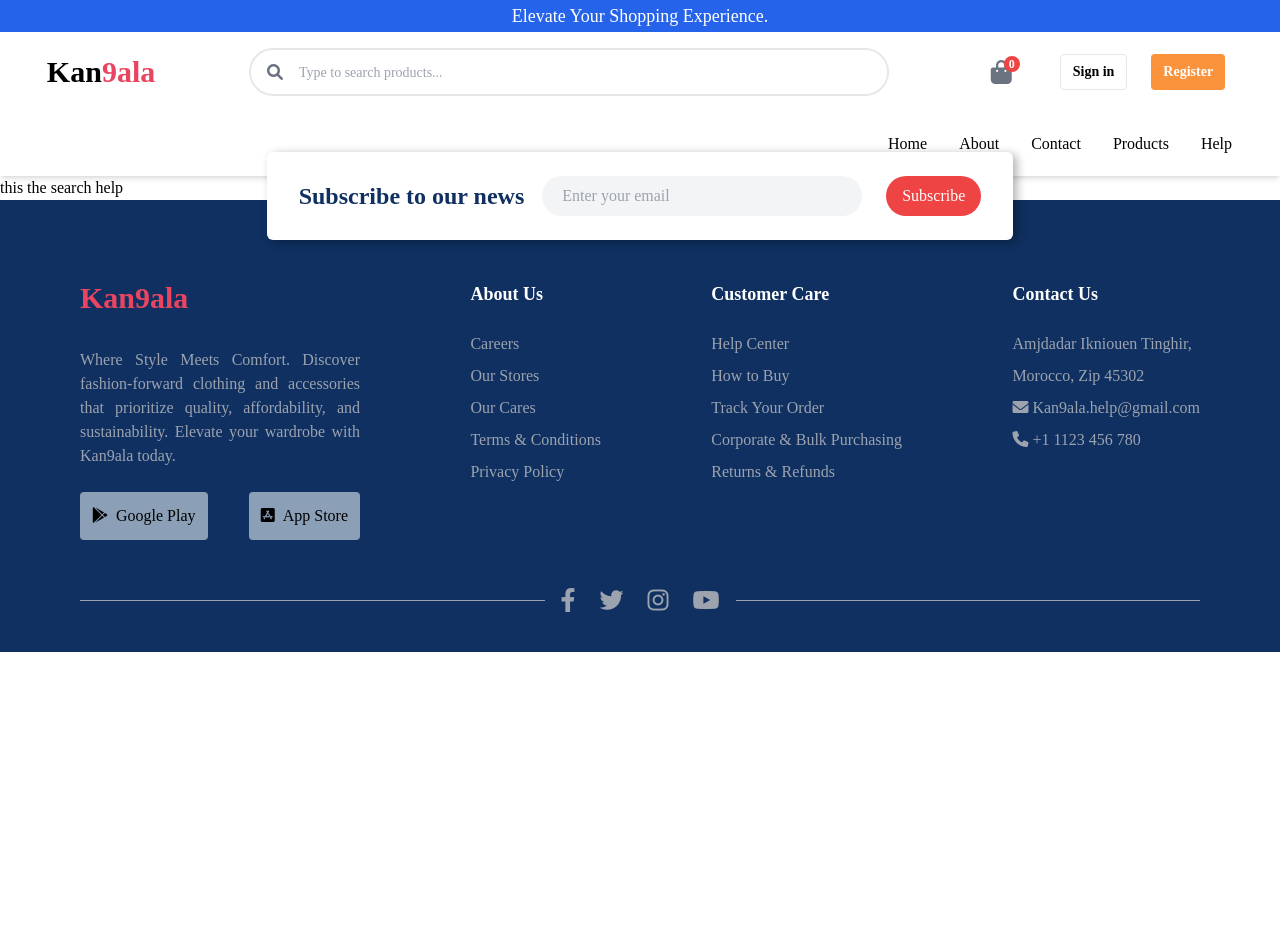
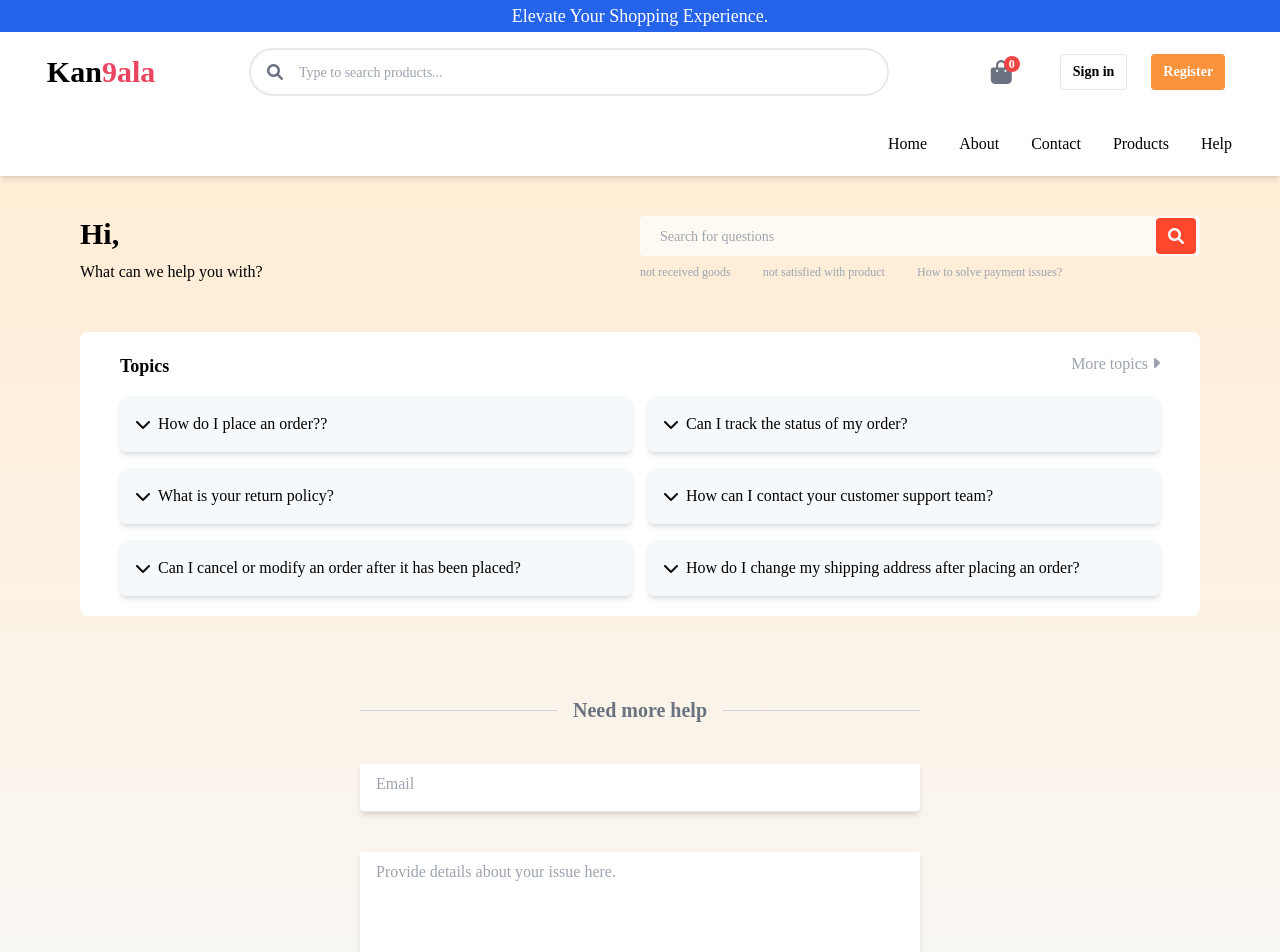
Before and after one commit to kamalOurajdal/webStore_react_tailwind, a React (Create React App) app: page /help in a window 1280 px wide. Shown: the top 952 px of the page. Before the commit the page ends 800 px from the top, so only its background shows below. Built offline with nearby package versions, Linux system fonts and the light colour scheme.

Commit message:
help page

```diff
--- a/package.json
+++ b/package.json
@@ -10,6 +10,7 @@
     "@testing-library/react": "^13.4.0",
     "@testing-library/user-event": "^13.5.0",
     "react": "^18.2.0",
+    "react-collapse": "^5.1.1",
     "react-dom": "^18.2.0",
     "react-router-dom": "^6.15.0",
     "react-scripts": "5.0.1",
--- a/src/components/cart/SummaryCard.jsx
+++ b/src/components/cart/SummaryCard.jsx
@@ -18,7 +18,7 @@ function SummaryCard() {
           <p className="text-[#e94560] text-lg">$200</p>
         </div>
       </div>
-      <button className="bg-[#FA374E] w-full rounded-md mt-4 py-1 text-white font-medium">Checkout</button>
+      <button className="bg-[#FF472E] w-full rounded-md mt-4 py-1 text-white font-medium">Checkout</button>
     </div>
   );
 }
--- /dev/null
+++ b/src/components/help/AccordionItem.jsx
@@ -0,0 +1,27 @@
+import React from "react";
+import { Collapse } from "react-collapse";
+
+function AccordionItem({ open, toggle, title, desc }) {
+  return (
+    <div className="">
+      <div
+        className=" p-4 rounded-md bg-[#f6f9fc] cursor-pointer flex  items-center shadow-md"
+        onClick={toggle}
+      >
+        <i
+          className={`fa-solid fa-chevron-down transform duration-500 ease-in-out ${
+            open ? "rotate-180" : ""
+          }`}
+        ></i>
+        <h1 className="ml-2">{title}</h1>
+      </div>
+      <Collapse isOpened={open} style={""}>
+        <div className="bg-[#f6f9fc] px-20 pb-10">
+          <p>{desc}</p>
+        </div>
+      </Collapse>
+    </div>
+  );
+}
+
+export default AccordionItem;
--- /dev/null
+++ b/src/components/help/ContactSupport.jsx
@@ -0,0 +1,74 @@
+import React from "react";
+
+function ContactSupport() {
+  return (
+    <div className=" m-auto flex flex-col items-center">
+        <div class=" flex  items-center  w-1/2">
+          <div class="flex-grow border-t  border-gray-300"></div>
+          <h1 className="font-bold text-xl mx-4 text-gray-500">Need more help</h1>
+          <div class="flex-grow border-t  border-gray-300"></div>
+        </div>
+      <div className="w-1/2">
+        <form action="" className="w-full mt-10 ">
+          <div className="relative ">
+            <input
+              type="email"
+              name="email"
+              className="px-4 shadow-md bg-white peer  border-b outline-none w-full  h-12 rounded placeholder:text-center"
+              placeholder=" "
+            />
+            <label
+              for="email"
+              className="
+              absolute
+              left-4
+              -top-5
+             peer-placeholder-shown:text-gray-400
+                peer-placeholder-shown:top-2
+                peer-focus:-top-6
+                peer-focus:text-gray-600
+
+              pointer-events-none
+              transition-all transform ease-out"
+            >
+              Email
+            </label>
+          </div>
+
+          <div className="mt-10 relative">
+            <textarea
+              type="textarea"
+              name="problem"
+              className="px-4 peer bg-white border-b outline-none w-full  h-40 shadow-md placeholder:text-sm "
+              placeholder=" "
+            />
+            <label
+              for="problem"
+              className="
+              absolute
+              left-4
+              -top-5
+             peer-placeholder-shown:text-gray-400
+                peer-placeholder-shown:top-2
+                peer-focus:-top-6
+                peer-focus:text-gray-600
+
+                pointer-events-none
+              transition-all transform ease-out"
+            >
+              Provide details about your issue here.
+            </label>
+          </div>
+          <button
+            type="submit"
+            className="font-bold  bg-[#FF472E] text-white w-40 rounded-xl mt-5 py-2 hover:bg-[#EC5B6A] transform duration-500 ease-in-out"
+          >
+            Submit
+          </button>
+        </form>
+      </div>
+    </div>
+  );
+}
+
+export default ContactSupport;
--- a/src/components/help/SearchHelp.jsx
+++ b/src/components/help/SearchHelp.jsx
@@ -1,11 +1,31 @@
-import React from 'react'
+import React from "react";
 
 function SearchHelp() {
   return (
-    <div>
-      this the search help
+    <div className="flex justify-between ">
+      <div className="leading-10">
+        <h1 className="text-3xl font-bold ">Hi,</h1>
+        <h1>What can we help you with?</h1>
+      </div>
+      <div className="w-1/2">
+        <div className="container_input flex items-center  h-10 rounded w-full bg-white bg-opacity-70">
+          <input
+            type="text"
+            placeholder="Search for questions"
+            className="w-full h-full px-5 outline-none bg-transparent placeholder:text-sm"
+          />
+          <i className="fa-solid fa-magnifying-glass  m-1 h-9 w-11 rounded flex items-center justify-center bg-[#FF472E] text-white "></i>
+        </div>
+        <div>
+          <div className="flex justify-start text-xs mt-2 space-x-8 text-gray-400 ">
+            <h1 className="hover:text-gray-800 cursor-pointer transform duration-300 ease-in-out">not received goods</h1>
+            <h1 className="hover:text-gray-800 cursor-pointer transform duration-300 ease-in-out">not satisfied with product</h1>
+            <h1 className="hover:text-gray-800 cursor-pointer transform duration-300 ease-in-out">How to solve payment issues?</h1>
+          </div>
+        </div>
+      </div>
     </div>
-  )
+  );
 }
 
-export default SearchHelp
+export default SearchHelp;
--- /dev/null
+++ b/src/components/help/TopicsHelp.jsx
@@ -0,0 +1,87 @@
+import React, { useState } from "react";
+import AccordionItem from "./AccordionItem";
+
+function TopicsHelp() {
+  const QA = [
+    {
+      title: "How do I place an order??",
+      desc: `To place an order, follow these steps:
+      Browse our products and select the items you want.
+      Add the items to your shopping cart.
+      Review your cart and click Checkout.
+      Enter your shipping and payment information.
+      Review your order one last time and click Place Order.`,
+    },
+    {
+      title: "Can I track the status of my order?",
+      desc: `Yes, you can track your order's status.
+      Once your order is shipped, you will receive a
+      tracking number via email. You can use this tracking
+      number on our website or the shipping carrier's website
+      to check the status of your delivery.`,
+    },
+    {
+      title: "What is your return policy?",
+      desc: `Our return policy allows you to return items
+       within 30 days of purchase, provided they are in their
+       original condition and packaging. To initiate a return,
+        visit your account's "Order History" and follow the
+        instructions. Please review our detailed return policy
+        on our website for more information.`,
+    },
+    {
+      title: "How can I contact your customer support team?",
+      desc: `You can reach our customer support team through several methods:
+      Email: kan9alasuport@gmail.com
+      Phone: 0501020304`,
+    },
+    {
+      title: " Can I cancel or modify an order after it has been placed?",
+      desc: `We process orders quickly, but if you need to cancel
+      or modify an order, please contact us immediately.
+      We'll assist you in making the necessary changes
+      if the order hasn't been shipped.`,
+    },
+    {
+      title: "How do I change my shipping address after placing an order?",
+      desc: `If you need to change your shipping address after
+      placing an order, please contact our customer support
+      team as soon as possible. We will do our best to update
+       the address before the order ships.`,
+    },
+  ];
+
+  const [open, setOpen] = useState(false);
+  const toggle = (index) => {
+    if (open === index) {
+      return setOpen(null);
+    }
+    setOpen(index);
+  };
+
+  return (
+    <section className="w-full  pb-20 pt-10  ">
+      <div className="bg-white rounded-lg px-10 py-5">
+        <div className="flex justify-between mb-4">
+          <h1 className="font-bold text-lg">Topics</h1>
+          <p className="text-gray-400">
+            More topics <i class="fa-solid fa-caret-right"></i>
+          </p>
+        </div>
+        <div className="  grid grid-cols-2 gap-4">
+          {QA.map((item, index) => (
+            <AccordionItem
+              key={index}
+              open={index === open}
+              title={item.title}
+              desc={item.desc}
+              toggle={() => toggle(index)}
+            />
+          ))}
+        </div>
+      </div>
+    </section>
+  );
+}
+
+export default TopicsHelp;
--- a/src/index.css
+++ b/src/index.css
@@ -15,3 +15,7 @@ code {
   font-family: source-code-pro, Menlo, Monaco, Consolas, 'Courier New',
     monospace;
 }
+.ReactCollapse--collapse {
+  box-shadow: 0 1px 3px 0 rgb(0 0 0 / 0.1);
+  transition: height 500ms;
+}
--- a/src/pages/Help.jsx
+++ b/src/pages/Help.jsx
@@ -1,11 +1,14 @@
 import React from 'react'
 import SearchHelp from '../components/help/SearchHelp'
+import TopicsHelp from '../components/help/TopicsHelp'
+import ContactSupport from '../components/help/ContactSupport'
 
 function Help() {
   return (
-    <section>
+    <section  className="w-full  pb-32  px-20  pt-10 bg-gradient-to-b from-orange-100 to-[#f6f9fc]">
         <SearchHelp/>
-
+        <TopicsHelp/>
+        <ContactSupport/>
     </section>
   )
 }
```
Also changed, not shown: 1 other file (tests, documents, lock files or other folders).
